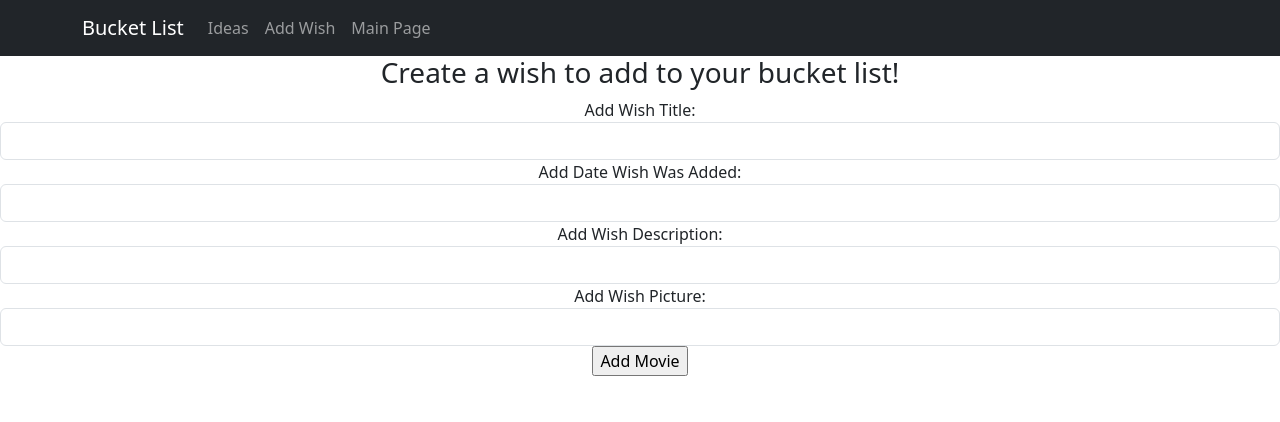
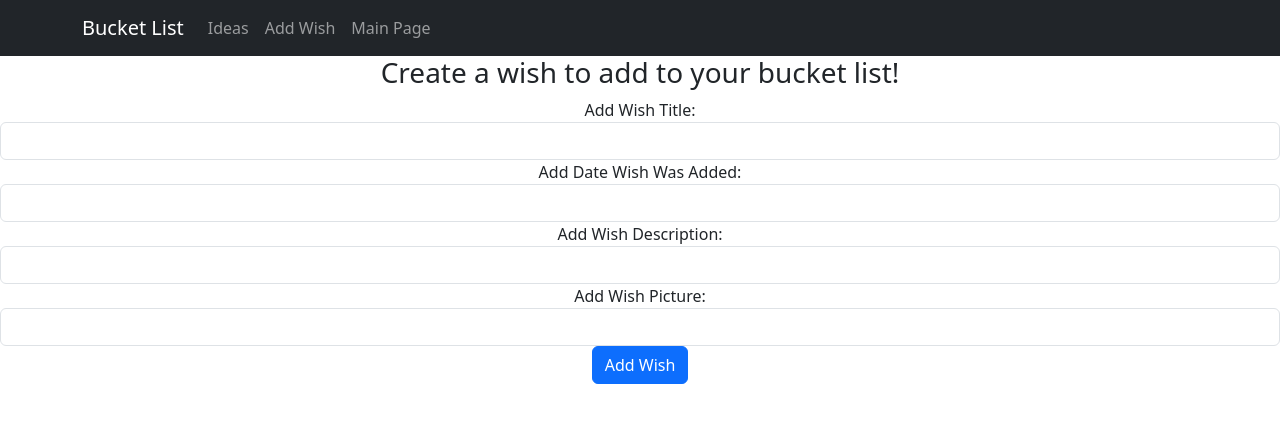
Before and after one commit to natashazywczyk/DataRepProject, a React (Create React App) app: page /additem in a window 1280 px wide. Shown: the top 422 px of the page. Built offline with nearby package versions, Linux system fonts and the light colour scheme.

Commit message:
Changed style of button

```diff
--- a/src/components/AddItem.js
+++ b/src/components/AddItem.js
@@ -54,8 +54,8 @@
                     onChange={(e) => { setPicture(e.target.value) }}
                   />
                 </div>
-                <div>
-                  <input type="submit" value="Add Movie"></input>
+                <div className="form-group">
+                    <input type="submit" value="Add Wish" className="btn btn-primary" />
                 </div>
               </form>
           </div>
```
